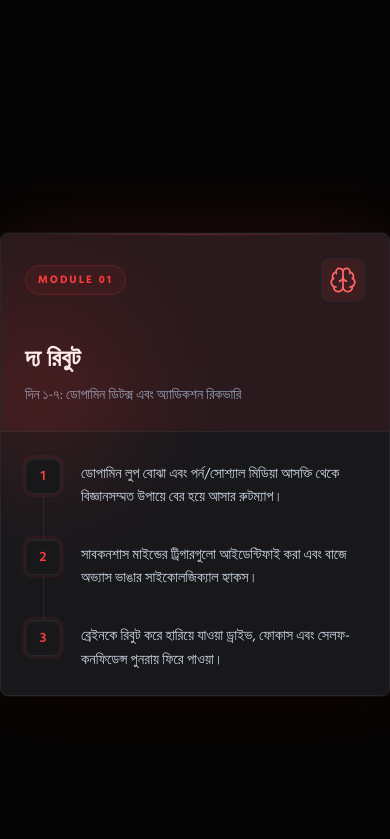
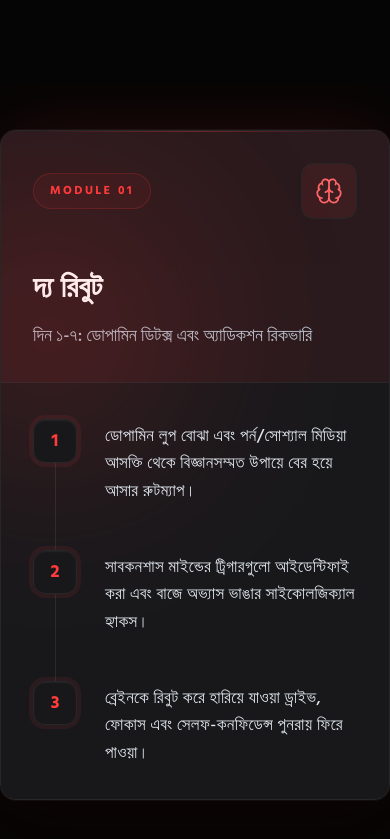
Before and after one commit to Rayan37307/30day-bu, a React (Vite) app: page / in a window 390 px wide. Shown: the part 2933-3772 px from the top of the page. Built offline with nearby package versions, Linux system fonts and the light colour scheme; a web font is replaced by a local one.

Commit message:
refactor: update Modules component to improve layout responsiveness and component structure

```diff
--- a/src/components/Modules.tsx
+++ b/src/components/Modules.tsx
@@ -144,7 +144,7 @@ export function Modules() {
               top: calc... Creates the visual "stacked edges" offset effect
             */}
             <div
-              className="card-inner relative w-full max-w-[1400px] origin-top flex flex-col md:flex-row overflow-hidden rounded-lg border border-border-subtle bg-surface shadow-[0_30px_60px_rgba(0,0,0,0.6)] will-change-transform"
+              className="card-inner relative w-full max-w-[1400px] origin-top flex flex-col md:flex-row overflow-hidden rounded-2xl border border-border-subtle bg-surface shadow-[0_30px_60px_rgba(0,0,0,0.6)] will-change-transform min-h-[550px] md:min-h-[600px]"
               style={{
                 top: `calc(-5vh + ${i * 30}px)`,
                 boxShadow: `0 0 0 1px rgba(255,255,255,0.04), 0 30px 60px rgba(0,0,0,0.6), 0 0 80px ${mod.glowColor}`,
@@ -160,12 +160,12 @@ export function Modules() {
 
               {/* Left panel */}
               <div
-                className="relative flex w-full flex-col justify-between border-b border-border-subtle p-6 md:w-[42%] md:border-b-0 md:border-r md:p-6"
+                className="relative flex w-full flex-col justify-between border-b border-border-subtle p-8 md:w-[40%] md:border-b-0 md:border-r md:p-12 lg:p-16"
                 style={{ background: mod.accentBg }}
               >
-                <div className="mb-10 flex items-center justify-between">
+                <div className="mb-12 flex items-center justify-between">
                   <span
-                    className="rounded-full border px-3 py-1.5 text-[11px] font-bold uppercase tracking-[0.18em]"
+                    className="rounded-full border px-4 py-2 text-[12px] font-bold uppercase tracking-[0.2em]"
                     style={{
                       color: mod.accentColor,
                       borderColor: `${mod.accentColor}30`,
@@ -175,7 +175,7 @@ export function Modules() {
                     Module {mod.id}
                   </span>
                   <div
-                    className="flex h-11 w-11 items-center justify-center rounded-lg border border-border-subtle"
+                    className="flex h-14 w-14 items-center justify-center rounded-xl border border-border-subtle"
                     style={{ background: `${mod.accentColor}15` }}
                   >
                     {mod.icon}
@@ -183,40 +183,40 @@ export function Modules() {
                 </div>
 
                 <div>
-                  <h3 className="mb-3 font-display text-2xl font-semibold leading-tight text-white md:text-[1.65rem]">
+                  <h3 className="mb-4 font-display text-3xl font-bold leading-tight text-white md:text-[2.2rem] lg:text-[2.8rem]">
                     {mod.title}
                   </h3>
-                  <p className="text-[14px] leading-relaxed text-slate-400">
+                  <p className="text-lg md:text-xl font-medium leading-relaxed text-slate-300 opacity-90">
                     {mod.subtitle}
                   </p>
                 </div>
 
                 <div
-                  className="pointer-events-none absolute -bottom-10 -left-10 h-40 w-40 rounded-full blur-3xl opacity-20"
+                  className="pointer-events-none absolute -bottom-20 -left-20 h-64 w-64 rounded-full blur-[100px] opacity-20"
                   style={{ background: mod.accentColor }}
                 />
               </div>
 
               {/* Right panel — steps */}
-              <div className="flex w-full items-center p-6 md:w-[58%] md:p-6 bg-surface">
-                <ul className="relative w-full space-y-7">
-                  <div className="absolute bottom-5 left-[18px] top-5 w-px bg-white/[0.06]" />
+              <div className="flex w-full items-center p-8 md:w-[60%] md:p-12 lg:p-16 bg-surface">
+                <ul className="relative w-full space-y-10">
+                  <div className="absolute bottom-5 left-[22px] top-5 w-px bg-white/[0.08]" />
                   {mod.points.map((point, pIdx) => (
-                    <li key={pIdx} className="relative flex items-start gap-5">
+                    <li key={pIdx} className="relative flex items-start gap-7">
                       <div
-                        className="relative z-10 mt-0.5 flex h-9 w-9 shrink-0 items-center justify-center rounded-lg border border-border-subtle bg-surface"
+                        className="relative z-10 mt-1 flex h-11 w-11 shrink-0 items-center justify-center rounded-xl border border-border-subtle bg-surface shadow-xl"
                         style={{
-                          boxShadow: `0 0 0 3px ${mod.accentColor}12, inset 0 1px 2px rgba(255,255,255,0.06)`,
+                          boxShadow: `0 0 0 4px ${mod.accentColor}15, inset 0 1px 2px rgba(255,255,255,0.06)`,
                         }}
                       >
                         <span
-                          className="text-sm font-semibold"
+                          className="text-lg font-bold"
                           style={{ color: mod.accentColor }}
                         >
                           {pIdx + 1}
                         </span>
                       </div>
-                      <span className="pt-1.5 text-[14.5px] leading-relaxed text-slate-300">
+                      <span className="pt-2 text-[17px] md:text-[19px] leading-relaxed text-slate-200 font-medium tracking-wide">
                         {point}
                       </span>
                     </li>
@@ -224,6 +224,7 @@ export function Modules() {
                 </ul>
               </div>
             </div>
+
           </div>
         ))}
       </section>
```
